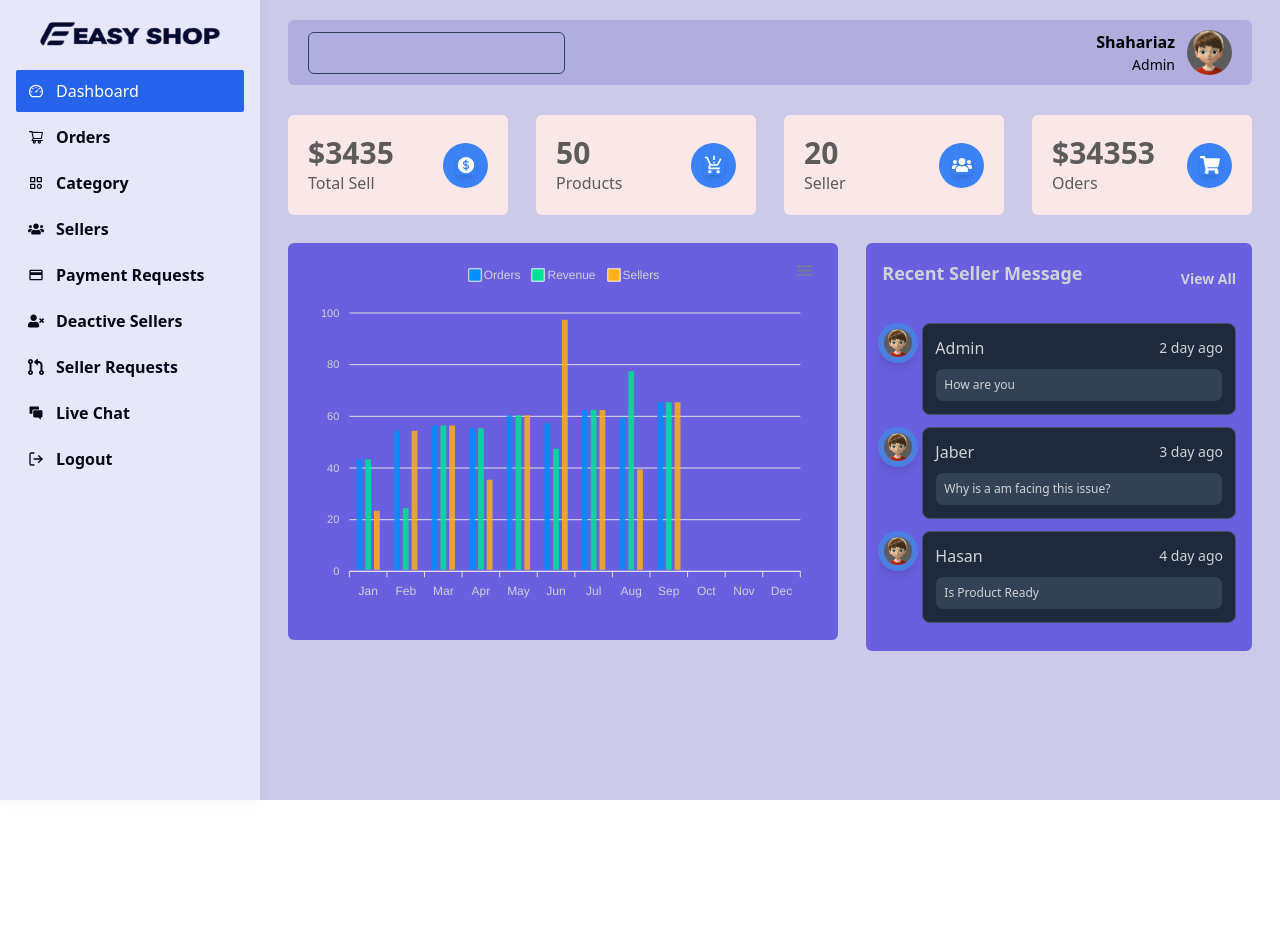
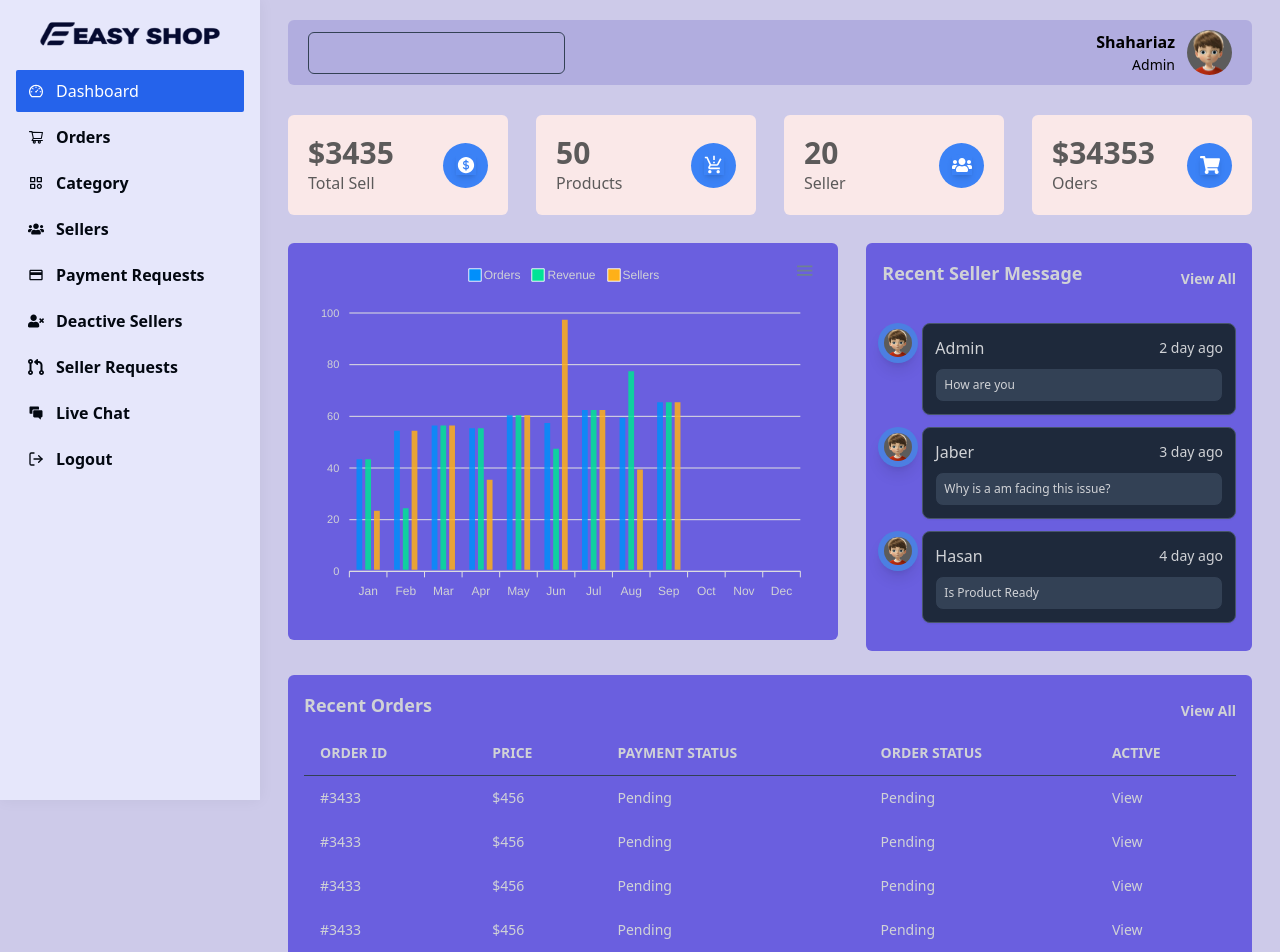
Before and after one commit to shahariaz/Multi-Vendor-Ecommerce-Frontend, a React (Vite) app in the folder dashboard/: page /admin/dashboard in a window 1280 px wide. Shown: the top 952 px of the page. Before the commit the page ends 800 px from the top, so only its background shows below. Built offline with nearby package versions, Linux system fonts and the light colour scheme.

Commit message:
admin dashbord complete

```diff
--- a/dashboard/src/views/admin/AdminDashboard.jsx
+++ b/dashboard/src/views/admin/AdminDashboard.jsx
@@ -217,6 +217,64 @@ export default function AdminDashboard() {
           </div>
         </div>
       </div>
+      <div className="w-full bg-[#6a5fdf] p-4 rounded-md mt-6">
+        <div className="flex justify-between items-center">
+          <h2 className="font-semibold text-lg text-[#d0d2d6] pb-3">
+            Recent Orders
+          </h2>
+          <Link className="font-semibold text-sm text-[#d0d2d6]">View All</Link>
+        </div>
+        <div className="relative overflow-x-auto ">
+          <table className=" w-full text-sm text-[#d0d2d6] text-left">
+            <thead className="uppercase border-b border-slate-700 text-[#d0d2d6]  ">
+              <tr>
+                <th className="px-4 py-3">Order ID</th>
+                <th className="px-4 py-3">Price</th>
+                <th className="px-4 py-3">Payment Status</th>
+                <th className="px-4 py-3">Order Status</th>
+                <th className="px-4 py-3">Active</th>
+              </tr>
+            </thead>
+            <tbody>
+              {[1, 2, 3, 4, 5].map((d, i) => (
+                <tr key={i}>
+                  <td
+                    scope="row"
+                    className="py-3 px-4 font-medium whitespace-nowrap"
+                  >
+                    #3433
+                  </td>
+                  <td
+                    scope="row"
+                    className="py-3 px-4 font-medium whitespace-nowrap"
+                  >
+                    $456
+                  </td>
+                  <td
+                    scope="row"
+                    className="py-3 px-4 font-medium whitespace-nowrap"
+                  >
+                    Pending
+                  </td>
+                  <td
+                    scope="row"
+                    className="py-3 px-4 font-medium whitespace-nowrap"
+                  >
+                    Pending
+                  </td>
+
+                  <td
+                    scope="row"
+                    className="py-3 px-4 font-medium whitespace-nowrap"
+                  >
+                    <Link>View</Link>
+                  </td>
+                </tr>
+              ))}
+            </tbody>
+          </table>
+        </div>
+      </div>
     </div>
   );
 }
```
